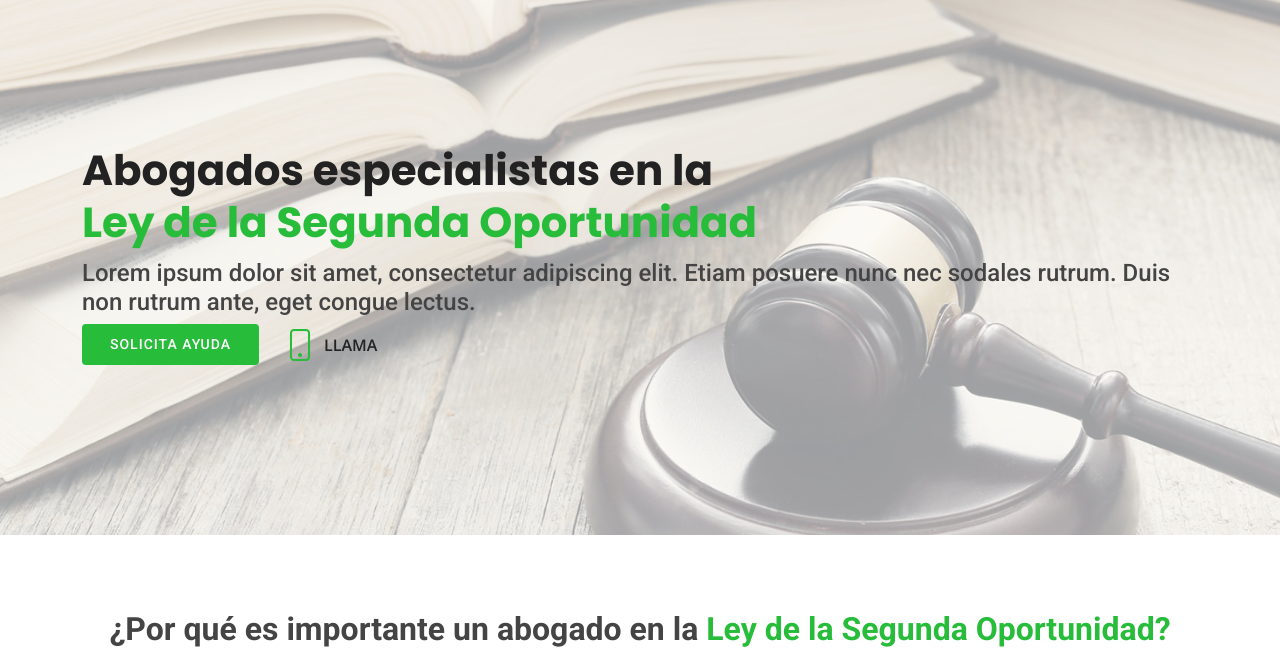
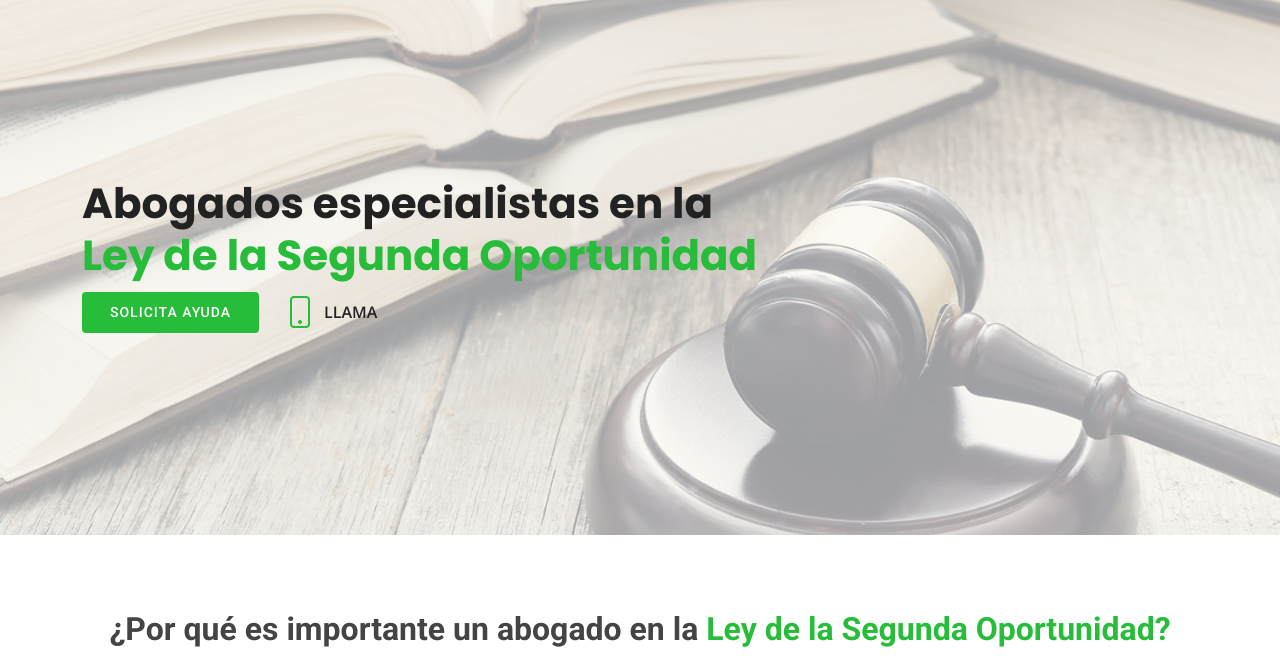
Before and after one commit to villegas515/Segunda-Oportunidad, a plain HTML site: page index.html in a window 1280 px wide. Shown: the part 135-800 px from the top of the page. Drawn offline with nearby package versions, Linux system fonts and the light colour scheme.

Commit message:
Home cambios

```diff
--- a/index.html
+++ b/index.html
@@ -74,7 +74,6 @@
 
     <div class="container">
       <h1>Abogados especialistas en la<span> <br>Ley de la Segunda Oportunidad</span></h1>
-      <h4>Lorem ipsum dolor sit amet, consectetur adipiscing elit. Etiam posuere nunc nec sodales rutrum. Duis non rutrum ante, eget congue lectus.</h4>
       <div class="d-flex">
         <a href="ayuda.html" class="btn-get-started scrollto">Solicita ayuda</a>
         <a href="tel:900831222" class="btn-watch-video"><i class="bi bi-phone"></i><span>LLAMA</span></a>
```
